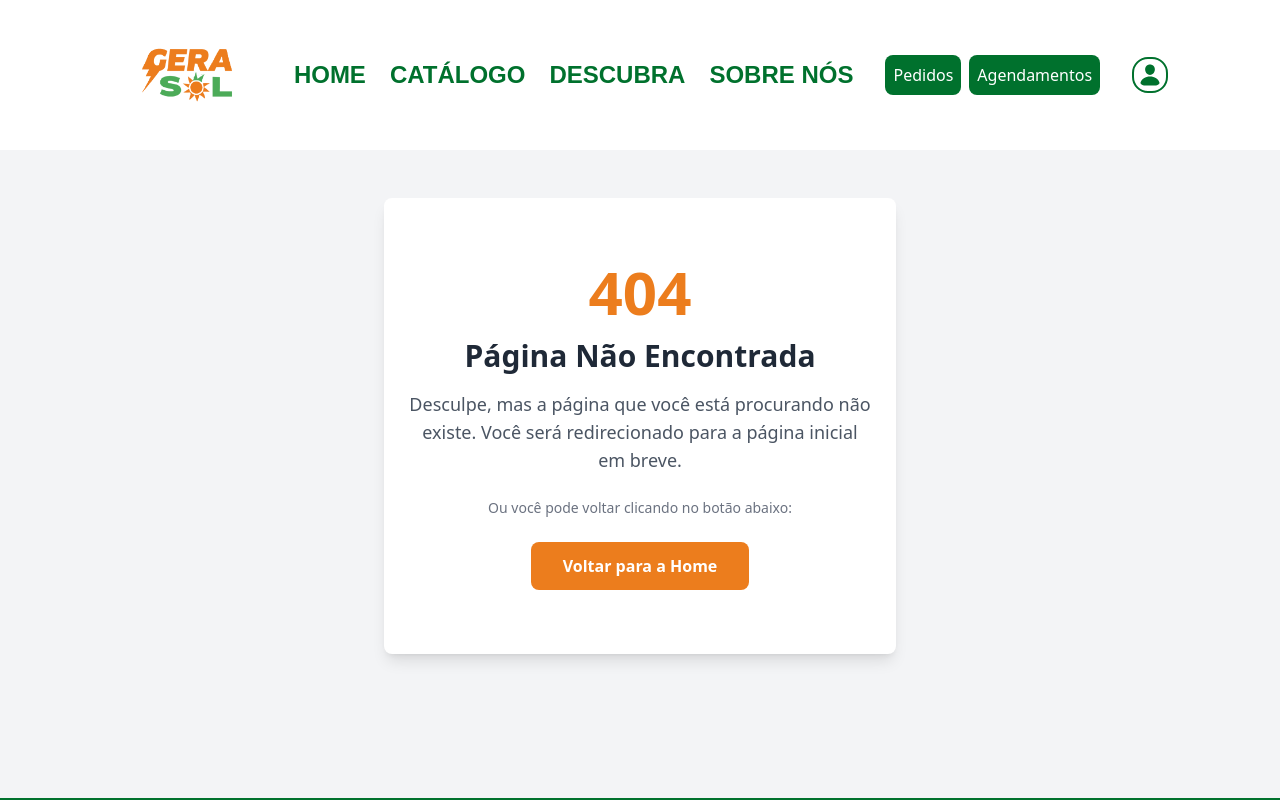
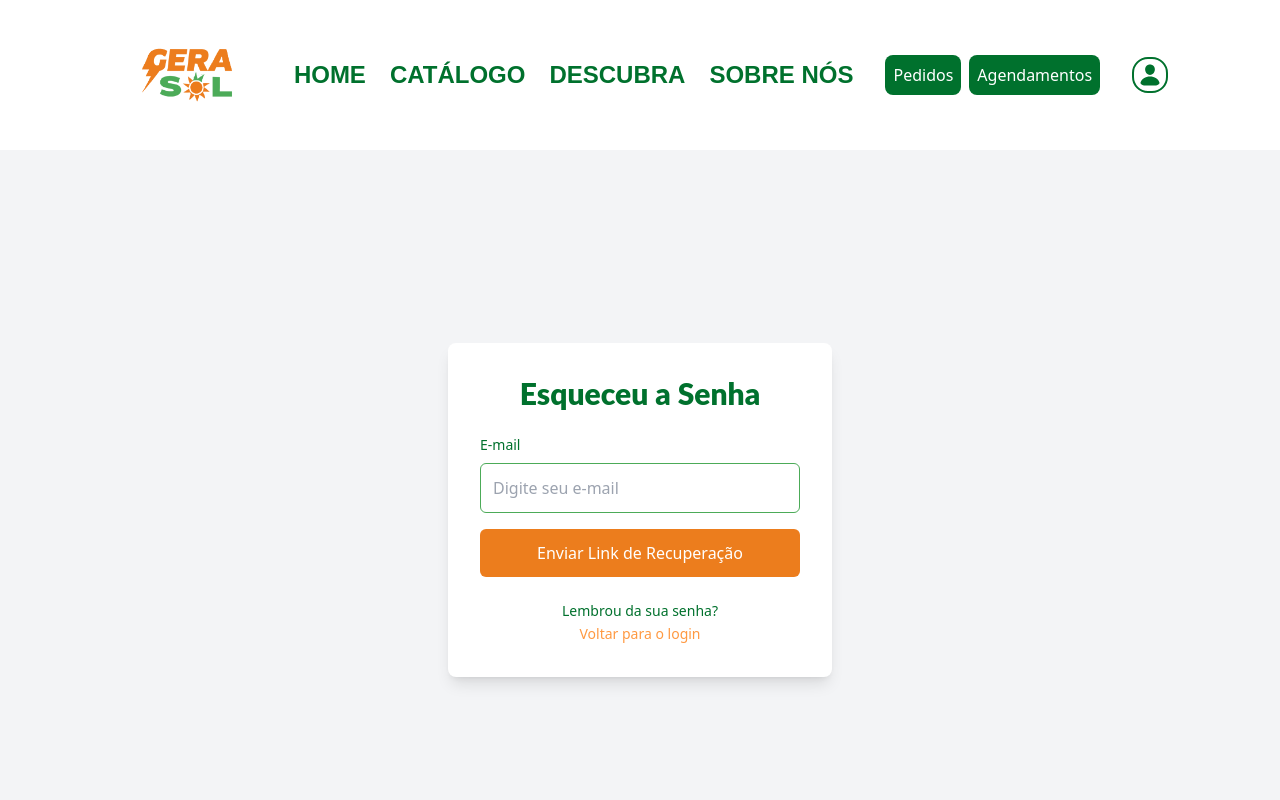
Before and after one commit to samihneto/GS2-Front, a Next.js app in the folder gs2sem-1tdspg/: page /esqueceu in a window 1280 px wide. Before the commit this address had no page. Shown: the top 800 px of the page. Built offline with nearby package versions, Linux system fonts and the light colour scheme.

Commit message:
Criar a página de Esqueceu a senha.
Co-authored-by: Felipe_Fidelix <felipe-2833@users.noreply.github.com>
Co-authored-by: 7ilo <DGMMX@users.noreply.github.com>

```diff
--- /dev/null
+++ b/gs2sem-1tdspg/src/app/esqueceu/page.tsx
@@ -0,0 +1,36 @@
+"use client";
+
+import Link from "next/link";
+
+export default function EsqueceuSenha() {
+
+
+  return (
+    <div className="flex justify-center items-center pt-12 pb-32 bg-gray-100 min-h-screen">
+      <div className="bg-white p-8 rounded-lg shadow-lg w-96">
+        <h2 className="text-3xl font-Lato text-verdeEscuro font-black text-center mb-6">Esqueceu a Senha</h2>
+        <form >
+          <div className="mb-4">
+            <label className="block text-sm font-medium text-verdeEscuro">E-mail</label>
+            <input
+              type="email"
+              placeholder="Digite seu e-mail"
+              className="w-full p-3 border border-verdeMedio rounded-md mt-2"
+            />
+          </div>
+          <button
+            type="submit"
+            className="w-full py-3 bg-laranjaEscuro text-white rounded-md hover:bg-laranjaMedio"
+          >
+            Enviar Link de Recuperação
+          </button>
+        </form>
+
+        <div className="text-center mt-6">
+          <p className="text-sm text-verdeEscuro">Lembrou da sua senha?</p>
+          <Link href="/login" className="text-sm text-laranjaMedio hover:underline">Voltar para o login</Link>
+        </div>
+      </div>
+    </div>
+  );
+}
```
